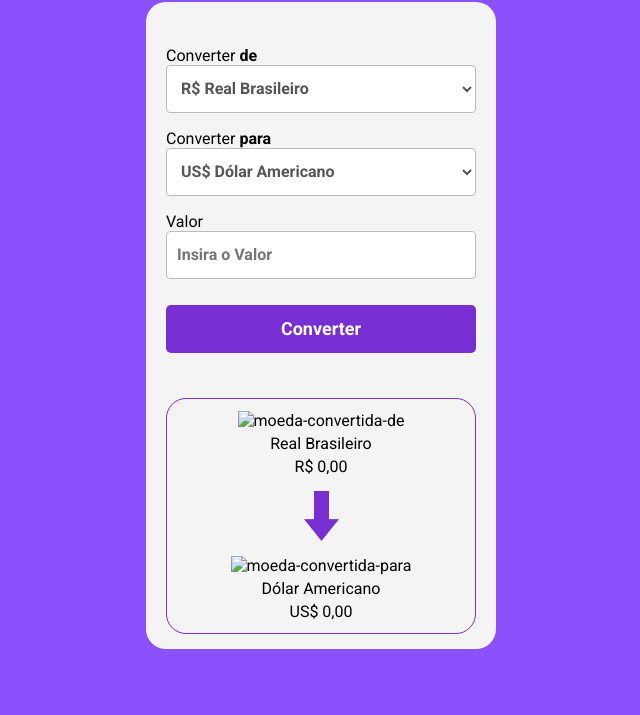
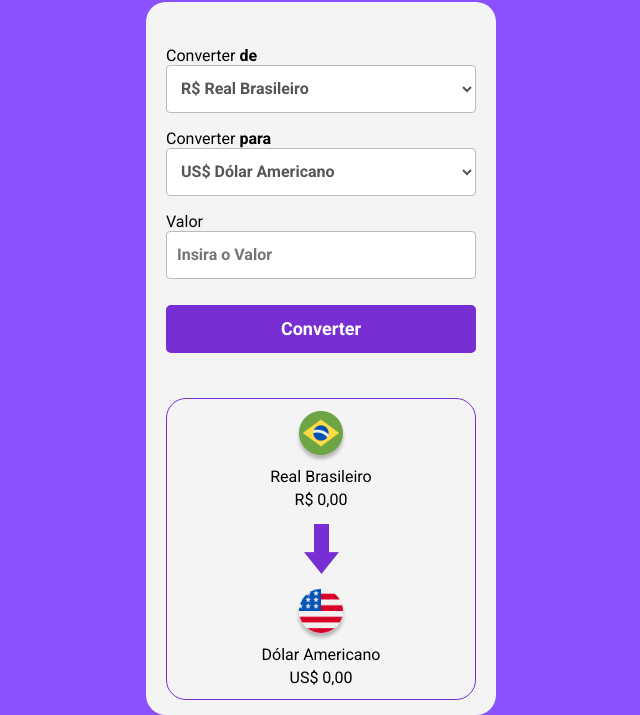
Before and after one commit to JhoonnyRiver/Convert-Money, a plain HTML site: page index.html in a window 1280 px wide. Shown: the part 151-866 px from the top of the page, without its empty margins (319-959 px from the left). Before the commit the page ends 800 px from the top, so only its background shows below. Drawn offline with Linux system fonts and the light colour scheme.

Commit message:
Retorno de imagens para pasta ASSETS

```diff
--- a/index.html
+++ b/index.html
@@ -46,7 +46,7 @@
 
         <section>
             <div class="currency-box">
-                <img id="converted-from-img" src="./logo-brasil.png" alt="moeda-convertida-de">
+                <img id="converted-from-img" src="./ASSETS/logo-brasil.png" alt="moeda-convertida-de">
                 <p id="converted-from-name">Real Brasileiro</p>
                 <p id="currency-value-to-convert">R$ 0,00</p>
             </div>
@@ -54,7 +54,7 @@
             <img class="arrow-img" src="./ASSETS/logo-seta.png" alt="seta-conversao">
 
             <div class="currency-box">
-                <img id="converted-to-img" src="./logo-eua.png" alt="moeda-convertida-para">
+                <img id="converted-to-img" src="./ASSETS/logo-eua.png" alt="moeda-convertida-para">
                 <p id="converted-to-name">Dólar Americano</p>
                 <p id="currency-value">US$ 0,00</p>
             </div>
```
Also changed, not shown: ASSETS/logo-brasil.png (renamed from logo-brasil.png), ASSETS/logo-eua.png (renamed from logo-eua.png).
